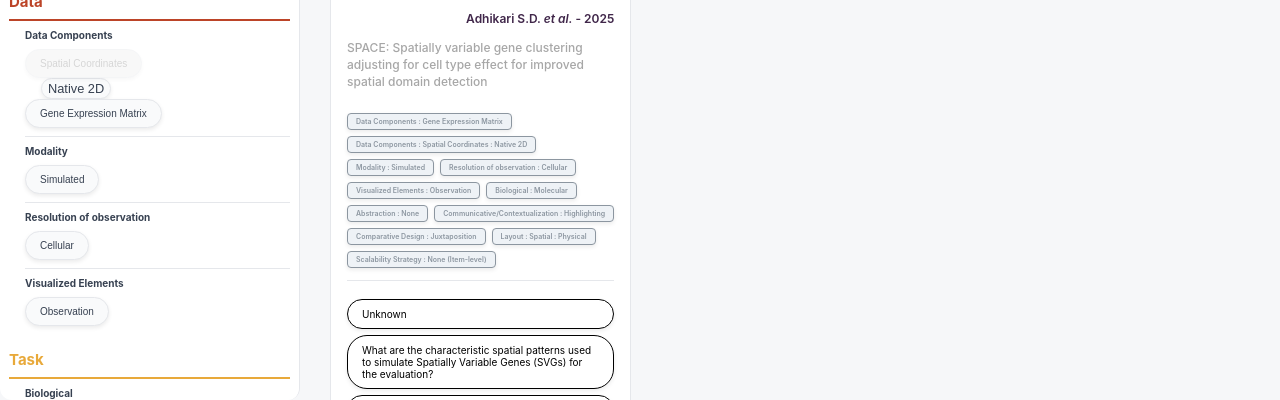
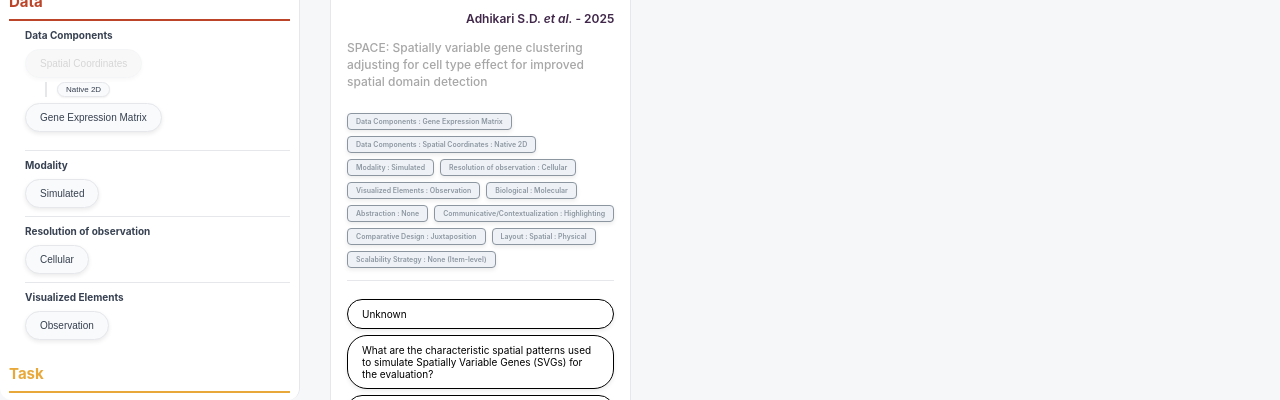
Before and after one commit to denisseram/STAR-spatialsc, an Astro site: page / in a window 1280 px wide. Shown: the part 539-939 px from the top of the page. Built offline with nearby package versions, Linux system fonts and the light colour scheme; Astro itself is replaced by a stand-in of ours.

Commit message:
changes on appearence of grandchild codes

```diff
--- a/src/styles/FigureGrid.css
+++ b/src/styles/FigureGrid.css
@@ -873,16 +873,29 @@ input:checked + .slider:before {
   border-color: #FAAA12;
 }
 
+.code-hijo-group {
+  margin-bottom: 6px;
+}
+
 .code-grandchildren-buttons {
-  margin-left: 1rem;
+  margin-left: 1.25rem;
+  margin-top: 4px;
+  padding-left: 10px;
+  border-left: 2px solid #e5e7eb;
   display: flex;
   flex-wrap: wrap;
   gap: 4px;
 }
 
 .code-button.small {
-  font-size: 0.8em;
-  padding: 2px 6px;
+  font-size: 8px;
+  padding: 2px 8px;
+  border-radius: 12px;
+  box-shadow: 0 1px 2px rgba(0,0,0,0.06);
+}
+
+.code-button.small.disabled {
+  background-color: #f3f4f6;
 }
 
 
```
